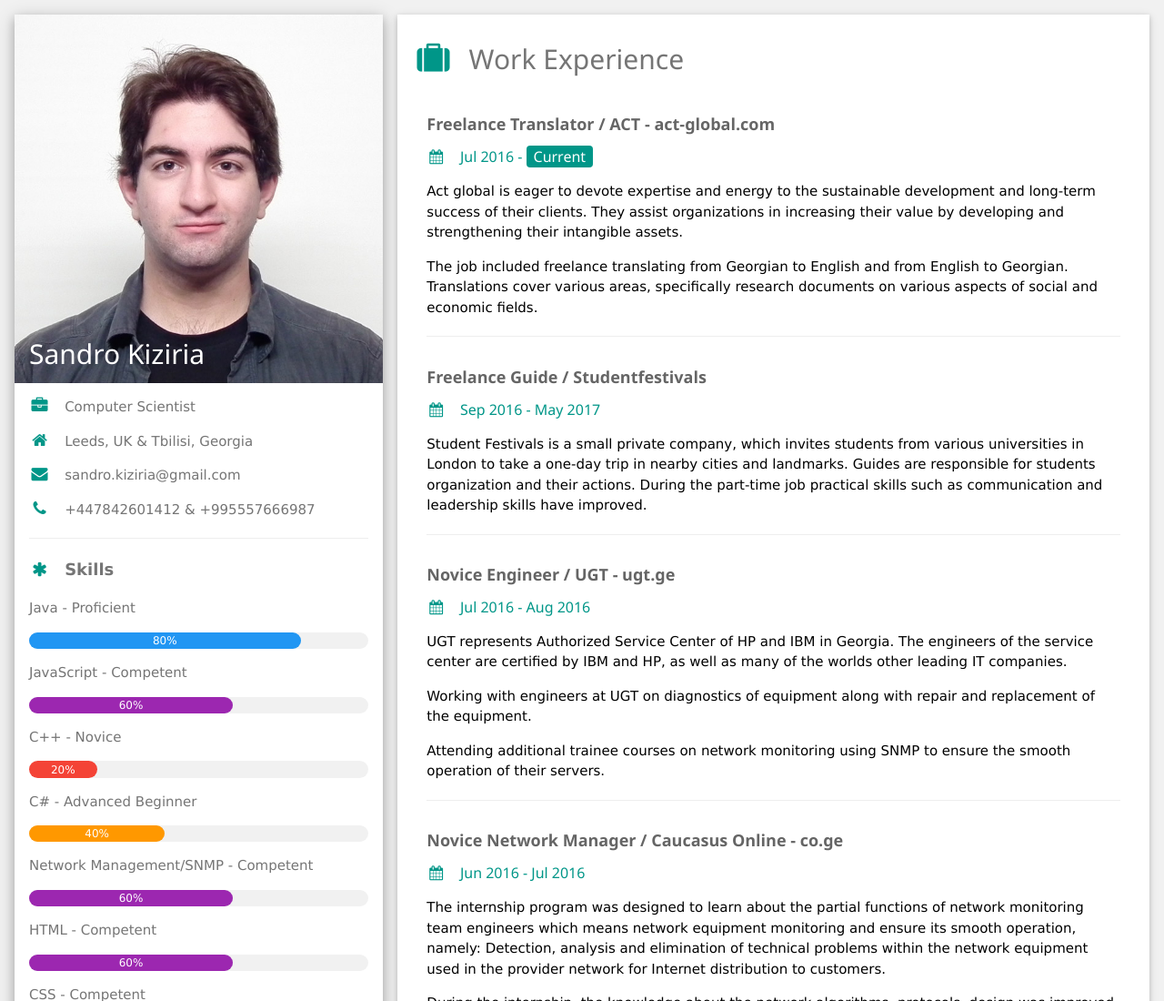
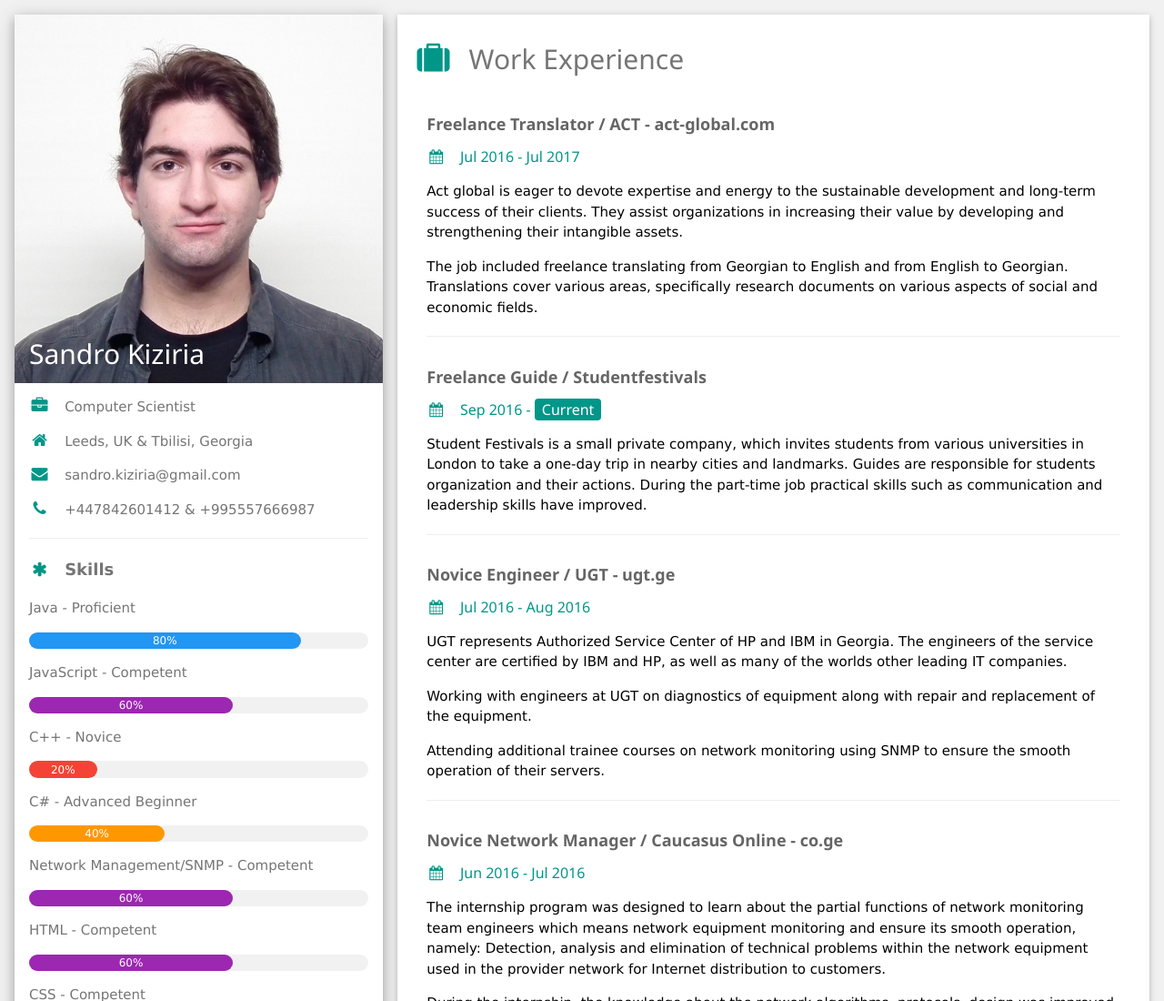
Before and after one commit to Skiziria/Skiziria.github.io, a plain HTML site: page index.html in a window 1280 px wide. Shown: the top 1100 px of the page at 91% size. Drawn offline with nearby package versions, Linux system fonts and the light colour scheme.

Commit message:
Update index.html

```diff
--- a/index.html
+++ b/index.html
@@ -173,7 +173,7 @@ html,body,h1,h2,h3,h4,h5,h6, {font-family: "Roboto", sans-serif}
 
                     <div class="w3-container">
                         <h5 class="w3-opacity"><b>Freelance Translator / ACT - act-global.com</b></h5>
-                        <h6 class="w3-text-teal"><i class="fa fa-calendar fa-fw w3-margin-right"></i>Jul 2016 - <span class="w3-tag w3-teal w3-round">Current</span></h6>
+                        <h6 class="w3-text-teal"><i class="fa fa-calendar fa-fw w3-margin-right"></i>Jul 2016 - Jul 2017</h6>
                         <p>Act global is eager to devote expertise and energy to the sustainable development and long-term success of their clients. They assist organizations in increasing their value by developing and strengthening their intangible assets.</p>
                         <p>The job included freelance translating from Georgian to English and from English to Georgian. Translations cover various areas, specifically research documents on various aspects of social and economic fields.</p>
                         <hr>
@@ -182,7 +182,7 @@ html,body,h1,h2,h3,h4,h5,h6, {font-family: "Roboto", sans-serif}
 
                     <div class="w3-container">
                         <h5 class="w3-opacity"><b>Freelance Guide / Studentfestivals</b></h5>
-                        <h6 class="w3-text-teal"><i class="fa fa-calendar fa-fw w3-margin-right"></i>Sep 2016 - May 2017</h6>
+                        <h6 class="w3-text-teal"><i class="fa fa-calendar fa-fw w3-margin-right"></i>Sep 2016 - <span class="w3-tag w3-teal w3-round">Current</span></h6>
                         <p>Student Festivals is a small private company, which invites students from various universities in London to take a one-day trip in nearby cities and landmarks. Guides are responsible for students organization and their actions. During the part-time job practical skills such as communication and leadership skills have improved.</p>
                         <hr>
                     </div>
```
